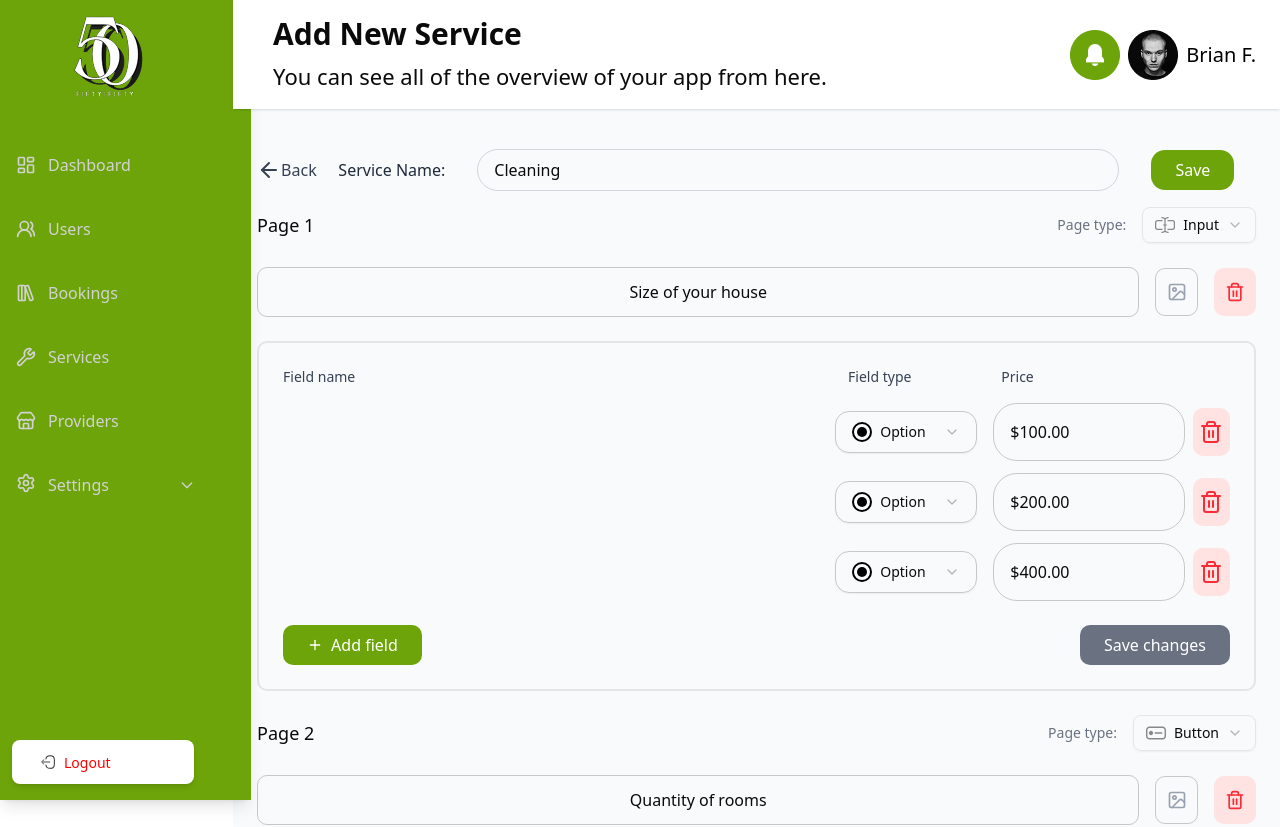
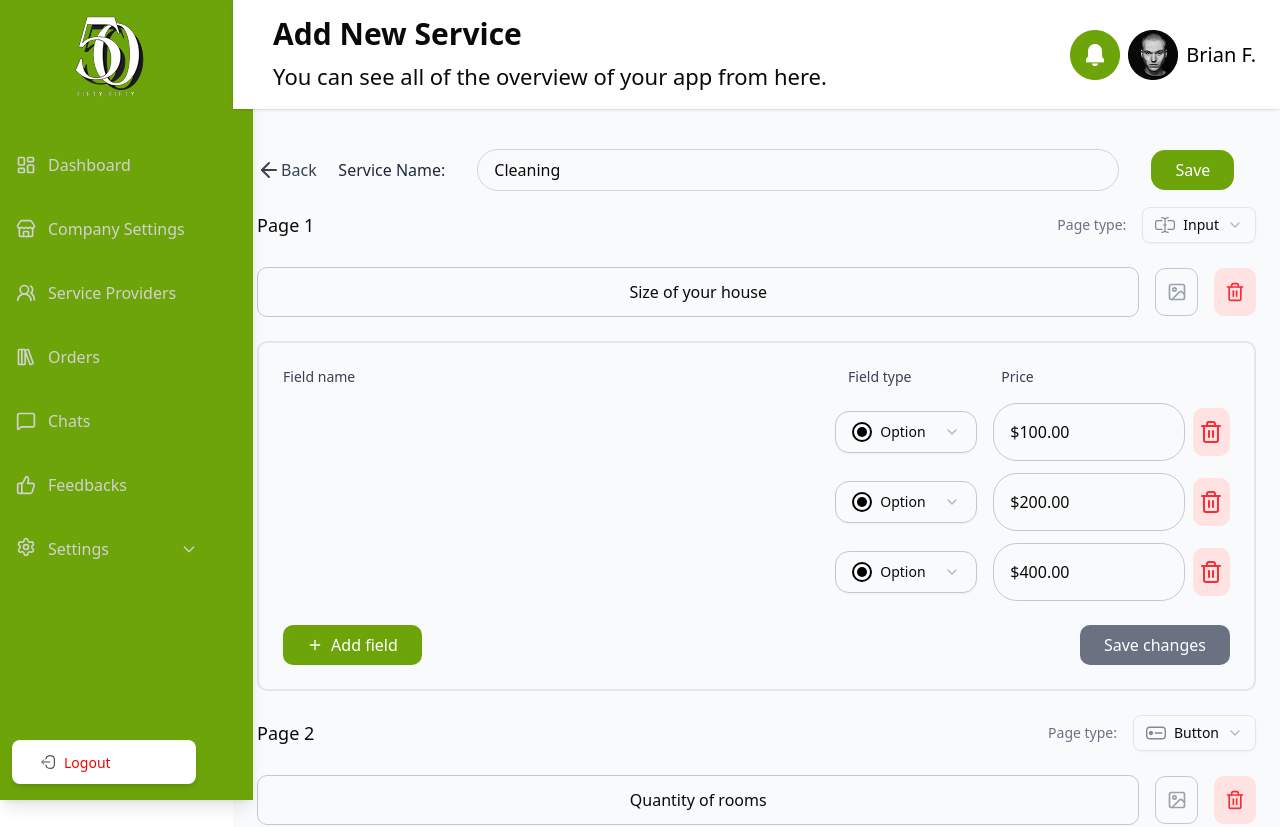
Before and after one commit to sparktechagency/majsharlaw-dashboard, a Next.js app: page /admin/add-new-service in a window 1280 px wide. Shown: the top 827 px of the page. Built offline with nearby package versions, Linux system fonts and the light colour scheme.

Commit message:
new change into icons

```diff
--- a/src/app/components/Sidebar.jsx
+++ b/src/app/components/Sidebar.jsx
@@ -13,11 +13,15 @@ import {
   KeyRound as KeyIcon,
   ShieldAlert,
   Info,
+  StoreIcon,
+  UsersRound,
+  MessageSquare,
+  ThumbsUp,
 } from "lucide-react";
 import Image from "next/image";
 import { Button } from "@/components/ui/button";
 
-const userRole = "admin";
+const userRole = "user";
 
 const navItems =
   userRole === "admin"
@@ -33,19 +37,19 @@ const navItems =
         {
           name: "Company Settings",
           href: "/company/company-settings",
-          icon: LayoutDashboard,
+          icon: StoreIcon,
         },
         {
           name: "Service Providers",
           href: "/company/service-providers",
-          icon: LayoutDashboard,
+          icon: UsersRound,
         },
-        { name: "Orders", href: "/company/orders", icon: LayoutDashboard },
-        { name: "Chats", href: "/company/chats", icon: LayoutDashboard },
+        { name: "Orders", href: "/company/orders", icon: LibraryBig },
+        { name: "Chats", href: "/company/chats", icon: MessageSquare },
         {
           name: "Feedbacks",
           href: "/company/feedbacks",
-          icon: LayoutDashboard,
+          icon: ThumbsUp,
         },
       ];
 
```
